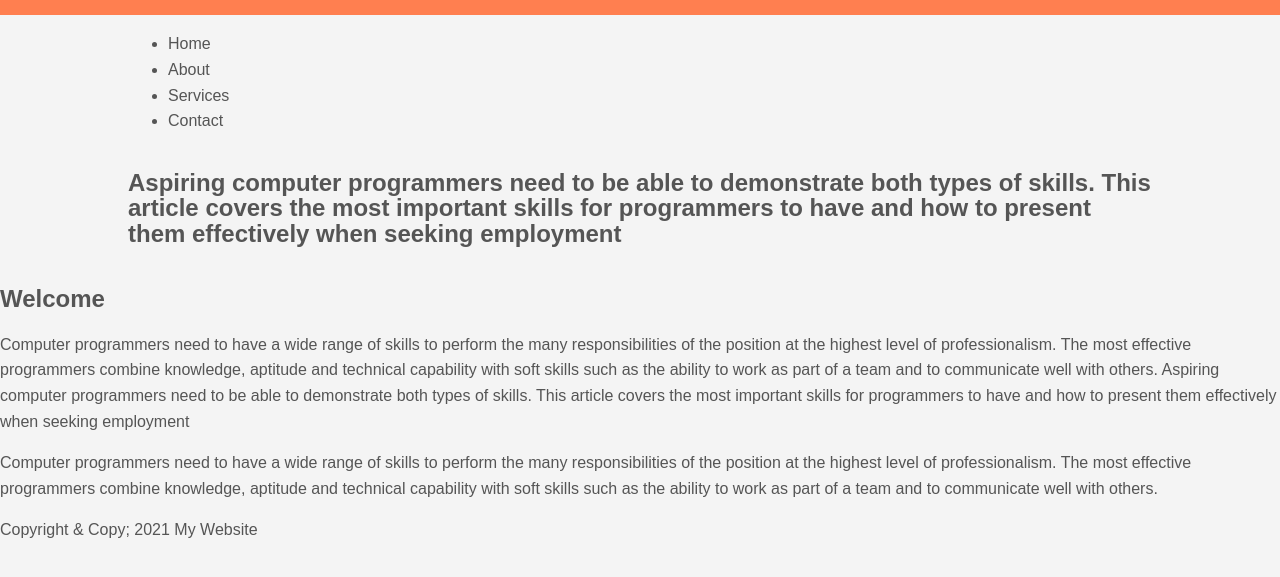
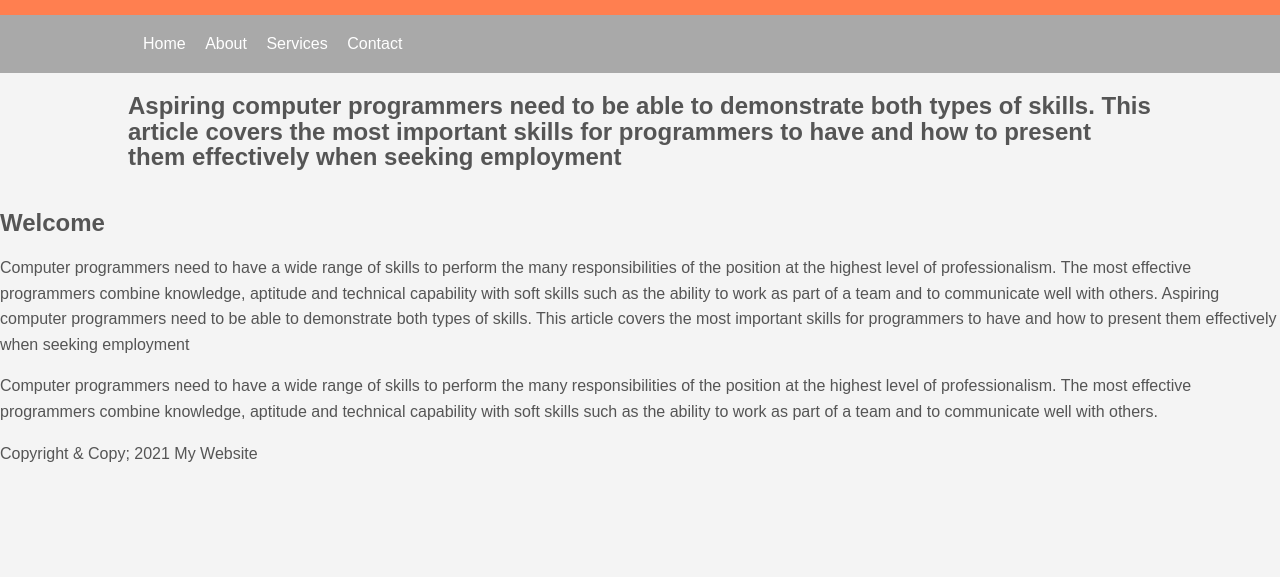
Before and after one commit to Theuri0411/CSS-Practice, a plain HTML site: page my website/index.html in a window 1280 px wide. Shown: the part 53-630 px from the top of the page. Drawn offline with Linux system fonts and the light colour scheme.

Commit message:
styled navbar

```diff
--- a/my website/css/style.css
+++ b/my website/css/style.css
@@ -17,3 +17,24 @@ body {
     background-color: coral;
     color: #fff;
 }
+
+#navbar {
+    background-color: darkgrey;
+    color: white;
+}
+
+#navbar ul {
+    padding: 0;
+    list-style: none;
+}
+
+#navbar li {
+    display: inline;
+}
+
+#navbar a {
+    color: white;
+    text-decoration: none;
+    font-size: 18px;
+    padding-right: 15px;
+}
```
